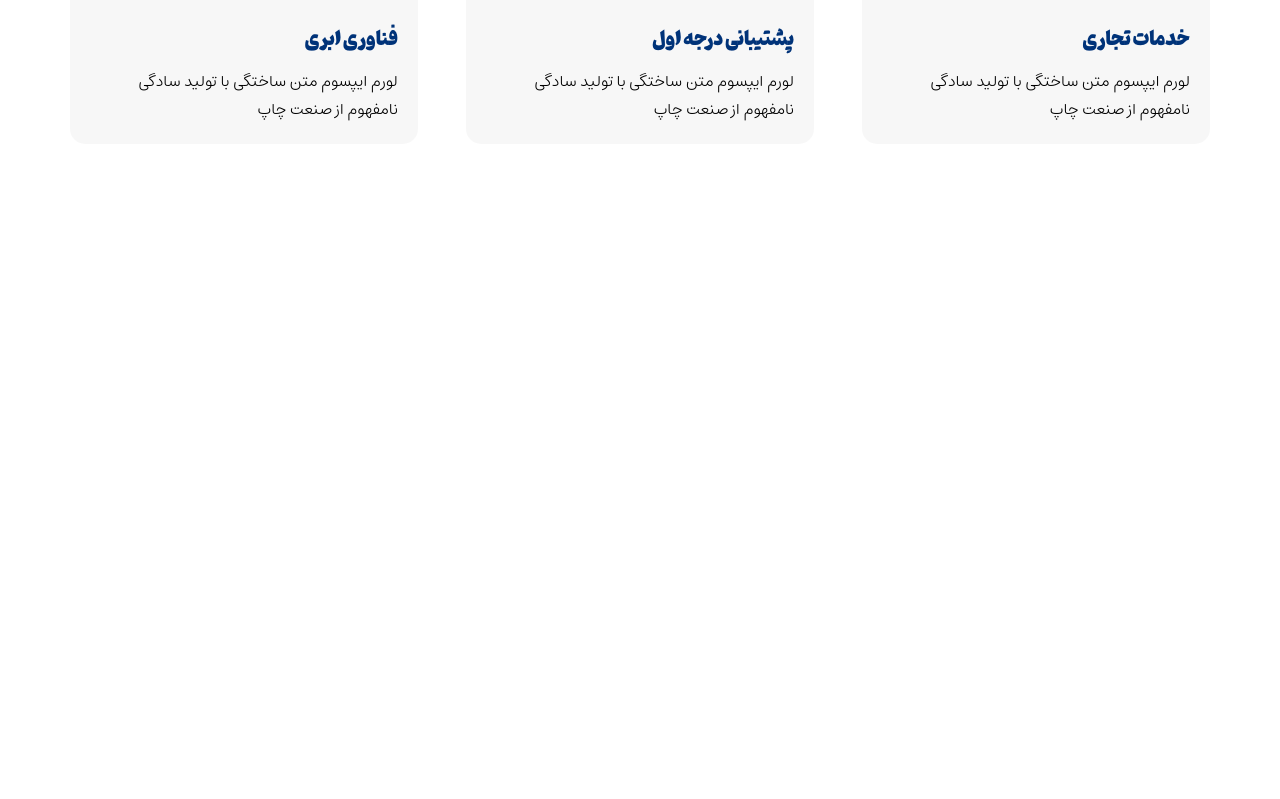
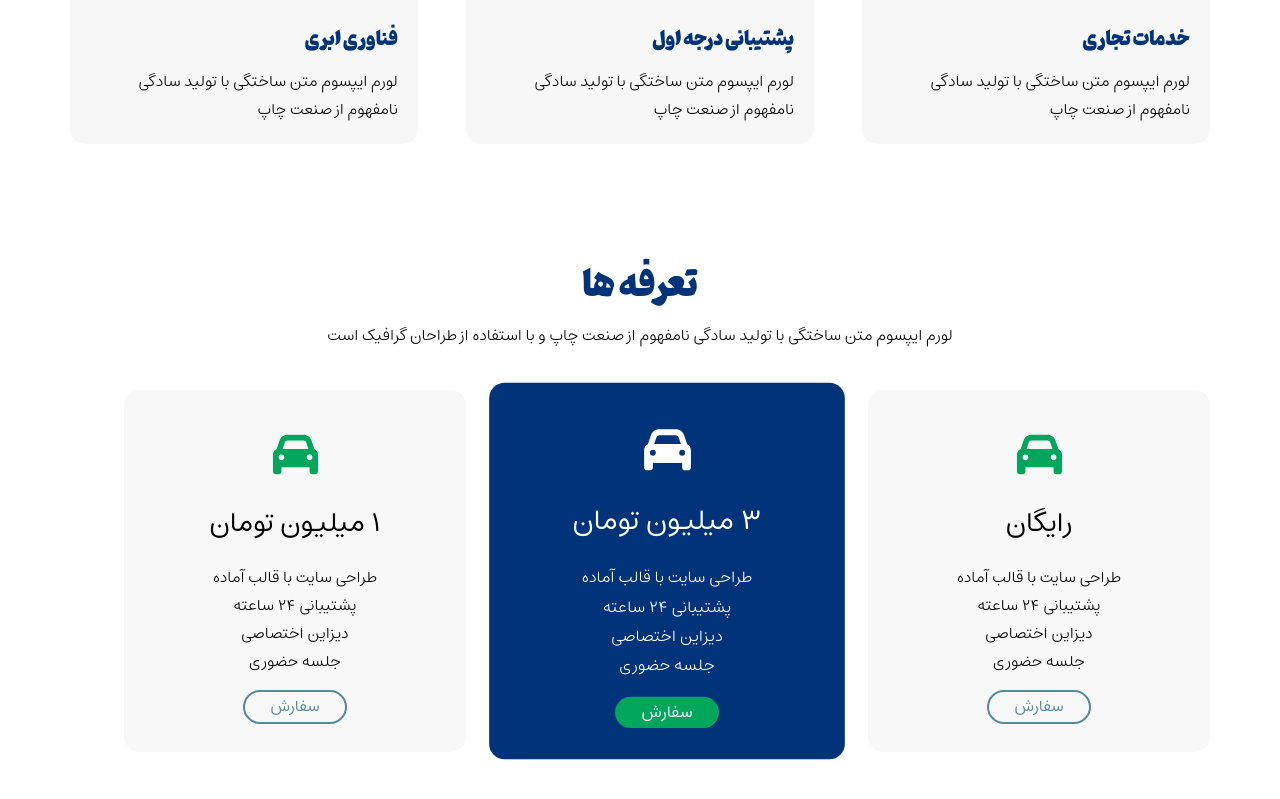
Before and after one commit to LeaReXx/Vistha-React-Template, a React (Create React App) app: page / in a window 1280 px wide. Shown: the part 1822-2621 px from the top of the page. Before the commit the page ends 2029 px from the top, so only its background shows below. Built offline with nearby package versions, Linux system fonts and the light colour scheme.

Commit message:
plans section completed

```diff
--- a/src/App.js
+++ b/src/App.js
@@ -2,6 +2,7 @@ import React from "react";
 import Header from "./header/header";
 import About from "./about-sec/about";
 import Service from "./service-sec/service";
+import Plans from "./plans-sec/plans";
 import "./app.css";
 import "./fonts.css";
 function App() {
@@ -10,6 +11,7 @@ function App() {
       <Header />
       <About />
       <Service />
+      <Plans />
     </div>
   );
 }
--- /dev/null
+++ b/src/plans-sec/plans-box.js
@@ -0,0 +1,30 @@
+import React from "react";
+import { FontAwesomeIcon } from "@fortawesome/react-fontawesome";
+import * as solid from "@fortawesome/free-solid-svg-icons";
+import "./plans.css";
+export default function PlansBox({ price }) {
+  console.log(1 == "2");
+  price > 0 ? (price = `${price} میلیون تومان`) : (price = "رایگان");
+
+  return (
+    <div className="plans-box">
+      <div className="plans-box-icon">
+        <FontAwesomeIcon icon={solid.faCar} />
+      </div>
+      <div className="plans-box-price">
+        <strong>{price}</strong>
+      </div>
+      <div className="plans-box-options">
+        <ul>
+          <li>طراحی سایت با قالب آماده</li>
+          <li>پشتیبانی 24 ساعته</li>
+          <li>دیزاین اختصاصی </li>
+          <li>جلسه حضوری</li>
+        </ul>
+      </div>
+      <div className="plans-box-btn">
+        <button className="bordered-btn">سفارش</button>
+      </div>
+    </div>
+  );
+}
--- /dev/null
+++ b/src/plans-sec/plans.css
@@ -0,0 +1,89 @@
+.plans-section {
+  max-width: 576px;
+  margin: 2rem auto;
+}
+.plans-header {
+  text-align: center;
+}
+
+.plans-header p {
+  text-align: right;
+}
+
+.plans-detail {
+  margin-top: 2.5rem;
+}
+
+.plans-box {
+  background-color: #f8f8f8;
+  text-align: center;
+  border-radius: 15px;
+  padding: 30px 0;
+  margin-bottom: 2rem;
+}
+
+.plans-box:nth-child(2) {
+  background-color: #003379;
+  color: #fff;
+}
+
+.plans-box:nth-child(2) .plans-box-icon {
+  color: #fff;
+}
+
+.plans-box-icon {
+  font-size: 45px;
+  color: #00a65c;
+}
+
+.plans-box-price {
+  font-size: 28px;
+  font-weight: bold;
+}
+
+.plans-box-options {
+  margin-top: 1rem;
+}
+
+.plans-box-options ul li {
+  margin: unset;
+  font-variation-settings: "wght" 200;
+}
+
+.plans-box-btn {
+  margin-top: 1rem;
+}
+
+.plans-box:nth-child(2) .plans-box-btn button {
+  color: #fff;
+  background-color: #00a65c;
+  outline: none;
+}
+
+.plans-box:nth-child(2) .plans-box-btn button:hover {
+  background-color: #44bf8d;
+}
+
+@media screen and (min-width: 991px) {
+  .plans-section {
+    max-width: unset;
+  }
+
+  .plans-detail {
+    display: flex;
+    flex-wrap: wrap;
+    align-items: center;
+    gap: 30px;
+  }
+
+  .plans-header p {
+    text-align: center;
+  }
+
+  .plans-box {
+    width: 30%;
+  }
+  .plans-box:nth-child(2) {
+    transform: scale(1.04);
+  }
+}
--- /dev/null
+++ b/src/plans-sec/plans.js
@@ -0,0 +1,23 @@
+import React from "react";
+import PlansBox from "./plans-box";
+import "./plans.css";
+export default function Plans() {
+  return (
+    <section className="plans-section">
+      <div className="container-max-width page-default-padding">
+        <div className="plans-header">
+          <h2>تعرفه ها</h2>
+          <p>
+            لورم ایپسوم متن ساختگی با تولید سادگی نامفهوم از صنعت چاپ و با
+            استفاده از طراحان گرافیک است
+          </p>
+        </div>
+        <div className="plans-detail">
+          <PlansBox price="0" />
+          <PlansBox price="3" />
+          <PlansBox price="1" />
+        </div>
+      </div>
+    </section>
+  );
+}
```
